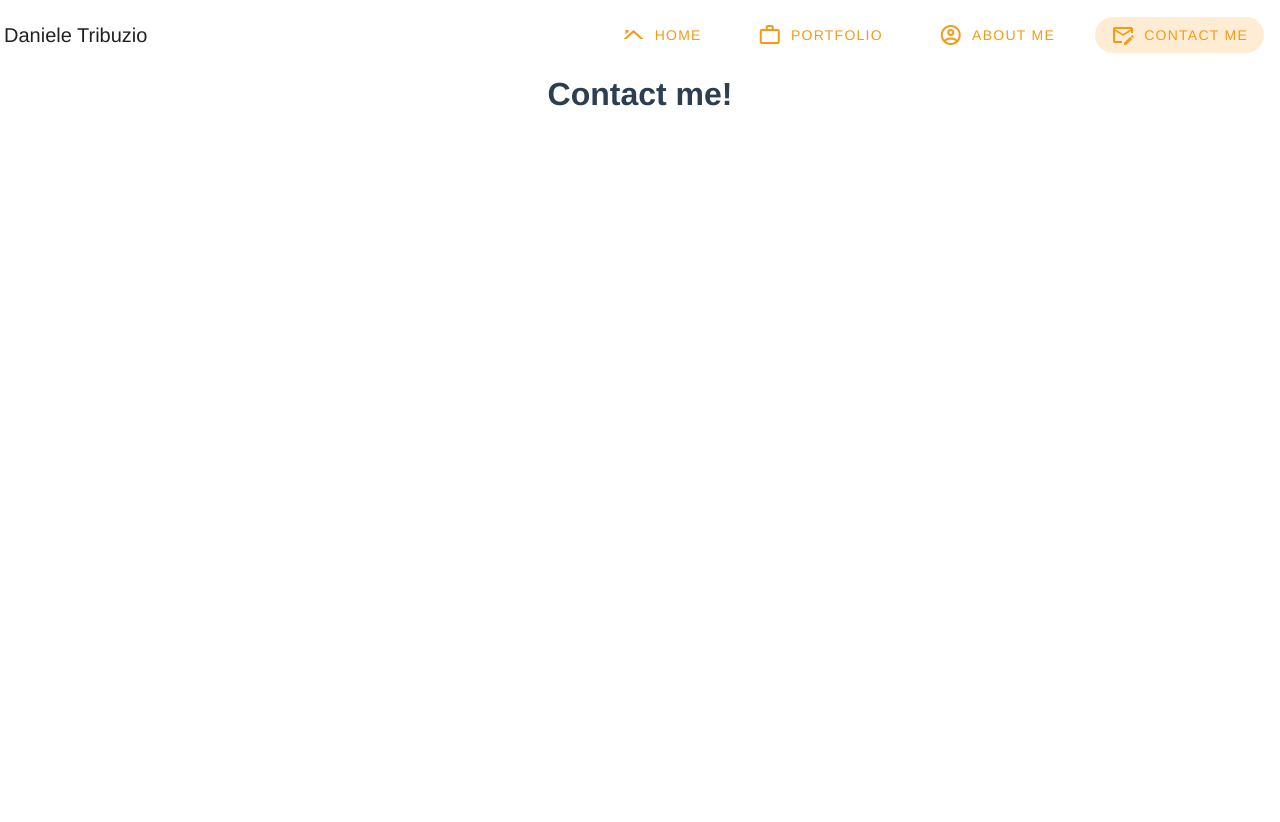
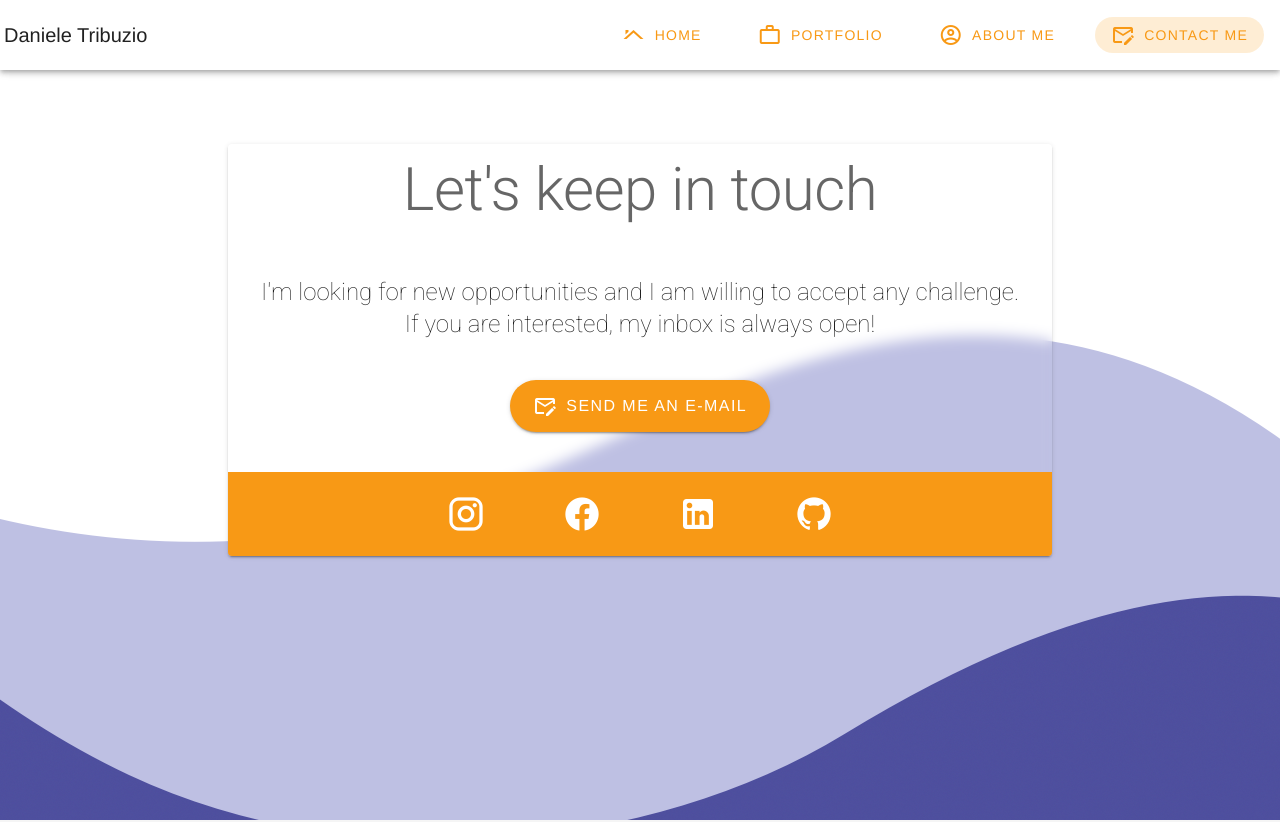
Before and after one commit to ZioTrib/website, a Vue app: page /contact in a window 1280 px wide. Shown: the top 822 px of the page. Built offline with nearby package versions, Linux system fonts and the light colour scheme.

Commit message:
contact page definition

```diff
--- a/src/views/Contact.vue
+++ b/src/views/Contact.vue
@@ -1,12 +1,104 @@
 <template>
-<v-app>
-  <h1> Contact me!</h1>
-</v-app>
+  <v-parallax
+    :src="require('@/assets/background.png')"
+    :height="750">
+    <v-row
+      style="margin-top: 5%"
+      justify="center"
+    >
+      <v-col lg="8" md="9" sm="10" xs="10">
+      <v-card
+        color="rgb(255,255,255,0)"
+        class="card_id"
+      >
+        <v-card-text
+          class="text-lg-h2 text-md-h2 text-h3"
+        >
+          Let's keep in touch
+        </v-card-text>
+        <div
+          class="text-h5 font-weight-thin mt-10 mx-5"
+        >
+          I'm looking for new opportunities and I am willing to accept any challenge. <br>
+          If you are interested, my inbox is always open!
+        </div>
+        <v-btn class="my-10"
+               rounded
+               dark
+               x-large
+               color="terziario"
+               href="mailto:Tribuzio.Daniele@gmail.com"
+
+        >
+          <v-icon class=mr-2>
+            mdi-email-edit-outline
+          </v-icon>
+          Send me an E-mail
+        </v-btn>
+        <v-card-actions
+          class="terziario justify-center">
+          <v-btn
+            v-for="icon in icons"
+            :key="icon.icon"
+            :class="[`mx-${marginIcon} my-4`]"
+            icon
+            color="white"
+            :href="icon.link"
+            target="_blank">
+            <v-icon :size="sizeIcon">
+              {{ icon.icon }}
+            </v-icon>
+          </v-btn>
+        </v-card-actions>
+      </v-card>
+      </v-col>
+    </v-row>
+  </v-parallax>
 </template>
 
 <script>
+/* eslint-disable vue/return-in-computed-property */
 export default {
-name: "Contact"
+name: "Contact",
+  data: () => ({
+    icons: [
+      {icon: 'mdi-instagram', link: "https://www.instagram.com/danieletribuzio/"},
+      {icon: 'mdi-facebook', link: "https://www.facebook.com/daniele.tribuzio/"},
+      {icon: 'mdi-linkedin', link: "https://www.linkedin.com/in/daniele-tribuzio/"},
+      {icon: 'mdi-github', link: "https://github.com/ZioTrib"}
+
+    ],
+  }),
+  computed: {
+    sizeIcon () {
+      switch (this.$vuetify.breakpoint.name) {
+        case 'xs':
+          return '30px'
+        case 'sm':
+          return '30px'
+        case 'md':
+          return '40px'
+        case 'lg':
+          return '40px'
+        case 'xl':
+          return '40px'
+      }
+    },
+    marginIcon () {
+      switch (this.$vuetify.breakpoint.name) {
+        case 'xs':
+          return '2'
+        case 'sm':
+          return '2'
+        case 'md':
+          return '10'
+        case 'lg':
+          return '10'
+        case 'xl':
+          return '10'
+      }
+    },
+  }
 }
 </script>
 
```
